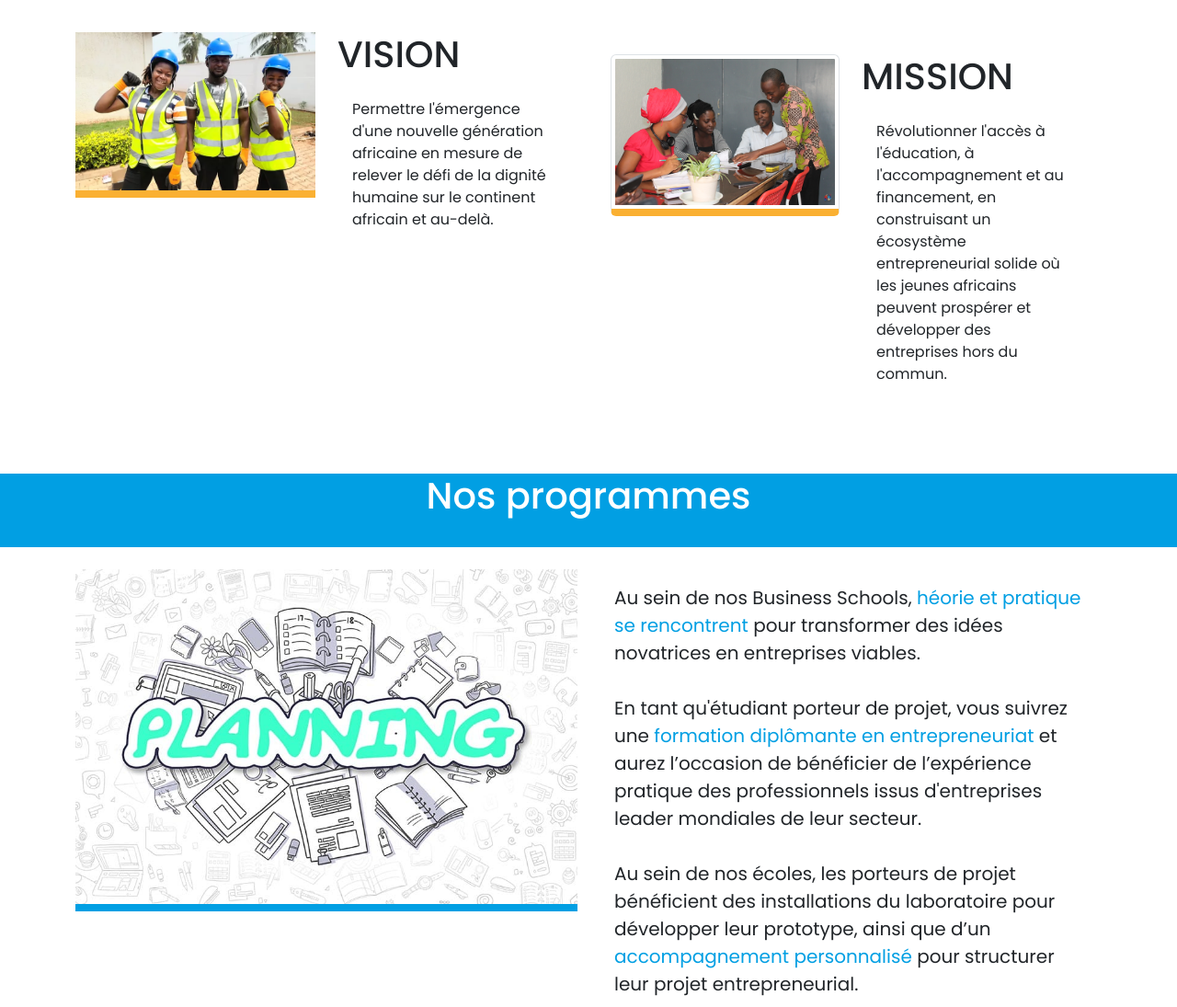
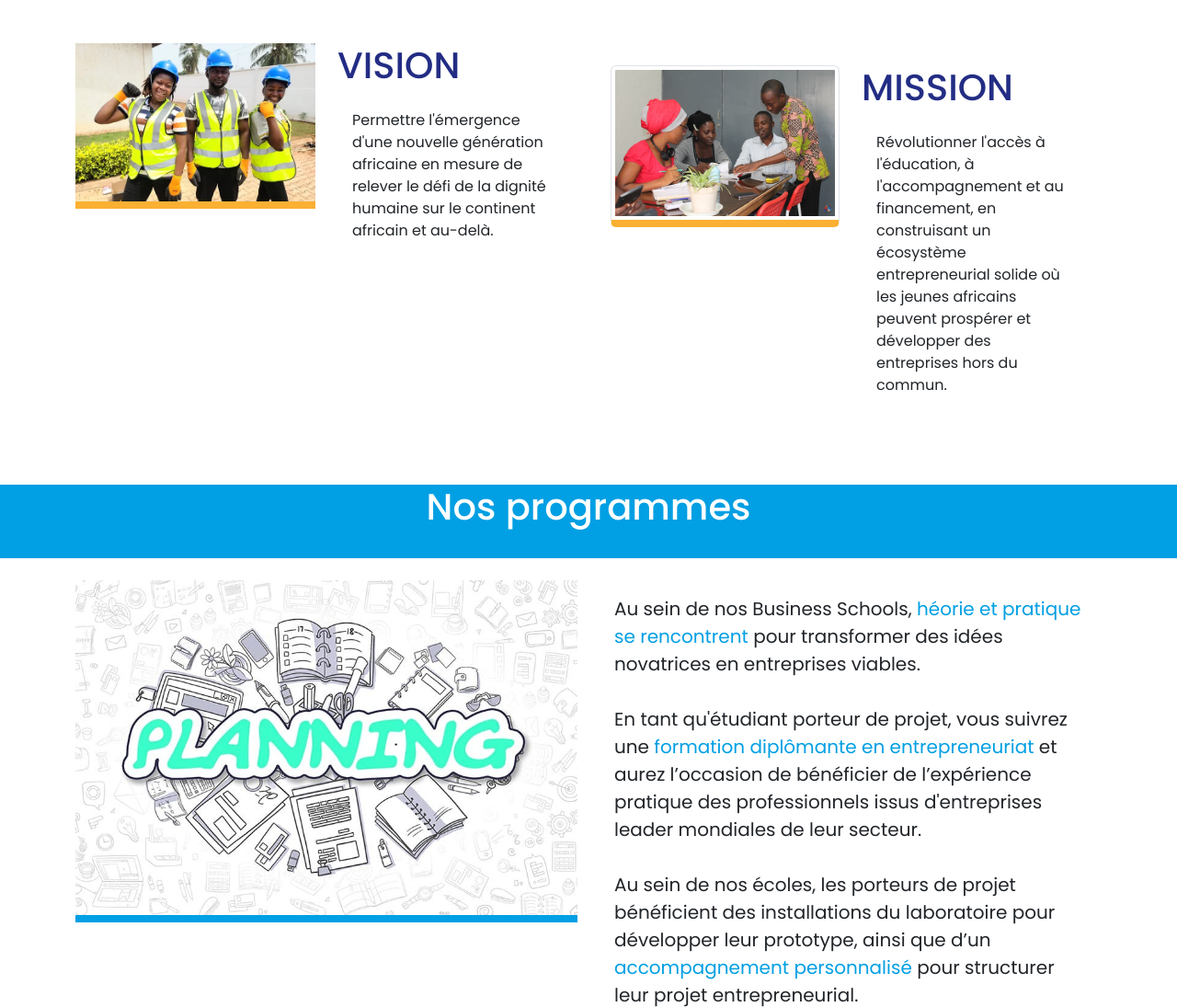
Before and after one commit to josiasapelete/Energy-Generation, a PHP site: page / in a window 1280 px wide. Shown: the part 1533-2628 px from the top of the page at 92% size. Run offline with PHP 8.4, Linux system fonts and the light colour scheme.

Commit message:
modification-hearder

```diff
--- a/assets/style.css
+++ b/assets/style.css
@@ -46,6 +46,7 @@
     background-color: #019FE3;
     height: 80px;
     color: #FFFFFF;
+    font-size: 80px;
 }
 /* ======================Section 2======================== */
 .img1{
@@ -63,6 +64,7 @@
 #forma{
     background-color:  #FAB032;
     color:  #FFFFFF;
+    font-size: 80px;
 }
 .col1{
     color: #019FE3;
@@ -101,7 +103,14 @@
     color: #019FE3;
 }
 .col0{
-    color: #232D84;;
+    color: #232D84;
+    font-size: 50px;
+}
+.colV{
+    color: #232D84;
+}
+.colM{
+    color: #232D84;
 }
 
 /* ====================== Section 3======================= */
--- a/index.php
+++ b/index.php
@@ -27,7 +27,7 @@
             <div class="collapse navbar-collapse" id="navbarSupportedContent">
               <ul class="navbar-nav me-auto mb-2 offset-md-6 mb-lg-auto">
                 <li class="nav-item">
-                <a class="nav-link active" aria-current="page" href="#">Acceuil</a>
+                <a class="nav-link active" aria-current="page" href="#"><button type="button" class="btn btn-primary">Acceuil</button></a>
                 </li>
                 <li class="nav-item">
                 <a class="nav-link active" aria-current="page" href="#"></a>
@@ -112,7 +112,7 @@
                 <div class="row">
                   <div class="col-12 col-md-6"   ><img class="w-100" src="./assets/image/image6.webp" id="img6"alt=""></div>
                   <div class="col-12 col-md-6" >
-                    <h1>VISION</h1>
+                    <h1><span class="colV"  >VISION</span></h1>
                     <p class="text-lg-start p-3" >
                       Permettre l'émergence d'une nouvelle génération africaine en mesure de relever le défi de la dignité humaine sur le continent africain et au-delà.
                     </p>
@@ -127,7 +127,7 @@
                 <div class="col-12 col-md-6"><img src="./assets/image/image2.webp"  class="img-thumbnail" id="img2" alt=""></div>
 
                 <div class="col-12 col-md-6 text-lg-start " >
-                  <h1>MISSION</h1>
+                  <h1><span class="colM"  >MISSION</span></h1>
                   <p class="text-lg-start p-3" >
                     Révolutionner l'accès à l'éducation, à l'accompagnement et au financement, en construisant un écosystème entrepreneurial solide où les jeunes africains peuvent prospérer et développer des entreprises hors du commun.
                   </p>
```
